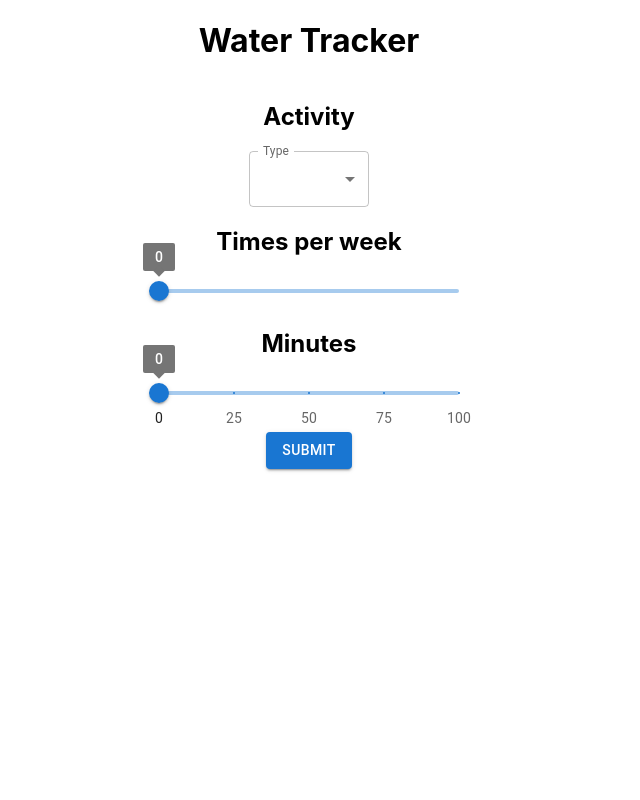
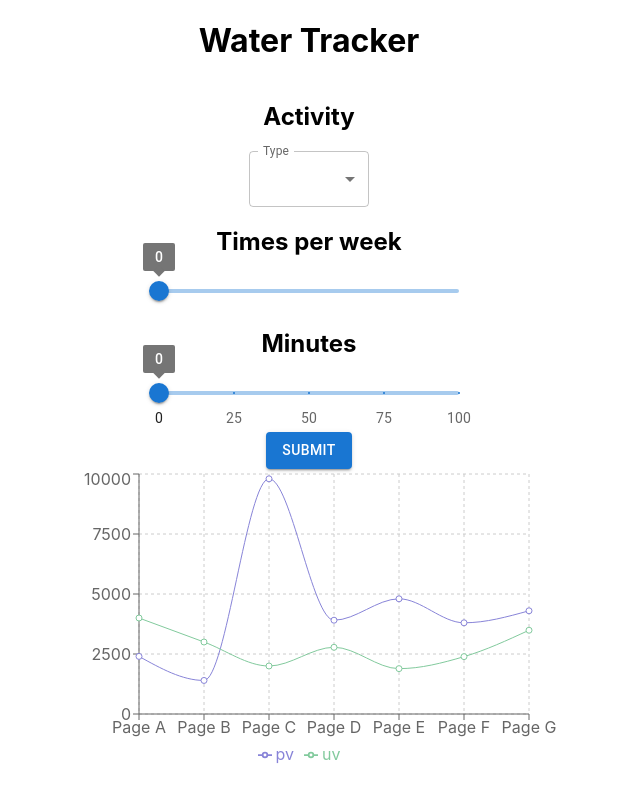
Before and after one commit to dwaynek24/water-tracker, a React (Create React App) app: page / in a window 1280 px wide. Shown: the whole page, without its empty margins (331-971 px from the left). Built offline with nearby package versions, Linux system fonts and the light colour scheme.

Commit message:
add chart

```diff
--- a/package.json
+++ b/package.json
@@ -14,6 +14,7 @@
     "react-dom": "^18.2.0",
     "react-router-dom": "^6.4.3",
     "react-scripts": "5.0.1",
+    "recharts": "^2.1.16",
     "web-vitals": "^2.1.4"
   },
   "scripts": {
--- a/src/App.css
+++ b/src/App.css
@@ -1,5 +1,9 @@
 .App {
   text-align: center;
+  display: flex;
+  flex-direction: column;
+  justify-content: center;
+  align-items:center ;
 }
 .inputForm{
   display: flex;
--- a/src/App.js
+++ b/src/App.js
@@ -1,13 +1,15 @@
-import logo from './logo.svg';
+
 import './App.css';
 import Header from './components/Header';
 import InputForm from './components/InputForm'
+import Chart from './components/Chart';
 
 function App() {
   return (
     <div className="App">
      <Header />
      <InputForm />
+     <Chart />
     </div>
   );
 }
--- /dev/null
+++ b/src/components/Chart.js
@@ -0,0 +1,88 @@
+import React from 'react';
+
+import {
+    LineChart,
+    Line,
+    XAxis,
+    YAxis,
+    CartesianGrid,
+    Tooltip,
+    Legend
+  } from "recharts";
+
+  const data = [
+    {
+      name: "Page A",
+      uv: 4000,
+      pv: 2400,
+      amt: 2400
+    },
+    {
+      name: "Page B",
+      uv: 3000,
+      pv: 1398,
+      amt: 2210
+    },
+    {
+      name: "Page C",
+      uv: 2000,
+      pv: 9800,
+      amt: 2290
+    },
+    {
+      name: "Page D",
+      uv: 2780,
+      pv: 3908,
+      amt: 2000
+    },
+    {
+      name: "Page E",
+      uv: 1890,
+      pv: 4800,
+      amt: 2181
+    },
+    {
+      name: "Page F",
+      uv: 2390,
+      pv: 3800,
+      amt: 2500
+    },
+    {
+      name: "Page G",
+      uv: 3490,
+      pv: 4300,
+      amt: 2100
+    }
+  ];
+function Chart() {
+    return (
+        <div>
+            <LineChart
+      width={500}
+      height={300}
+      data={data}
+      margin={{
+        top: 5,
+        right: 30,
+        left: 20,
+        bottom: 5
+      }}
+    >
+      <CartesianGrid strokeDasharray="3 3" />
+      <XAxis dataKey="name" />
+      <YAxis />
+      <Tooltip />
+      <Legend />
+      <Line
+        type="monotone"
+        dataKey="pv"
+        stroke="#8884d8"
+        activeDot={{ r: 8 }}
+      />
+      <Line type="monotone" dataKey="uv" stroke="#82ca9d" />
+    </LineChart>
+        </div>
+    );
+}
+
+export default Chart;
```
Also changed, not shown: 1 other file (tests, documents, lock files or other folders).
